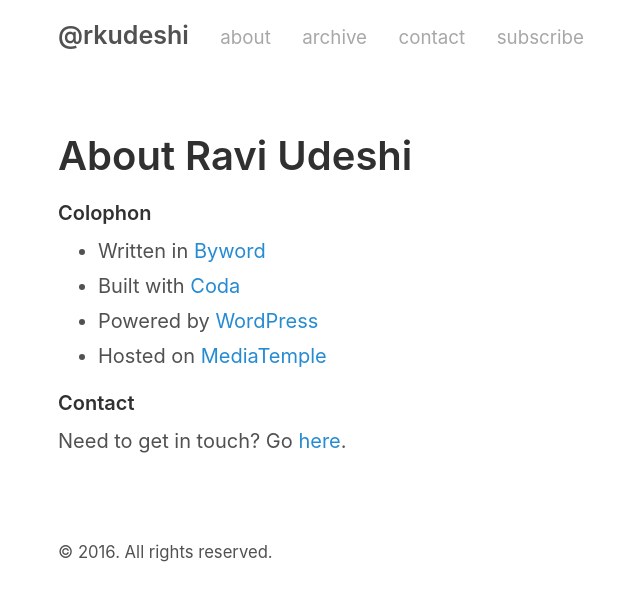
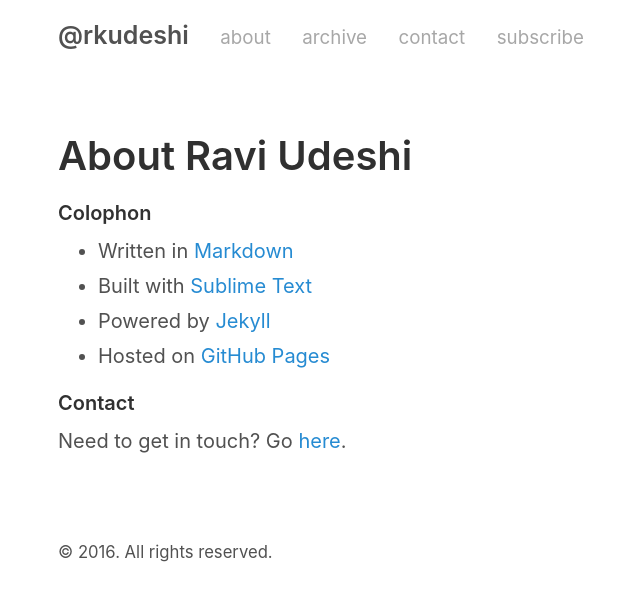
Before and after one commit to rkudeshi/rkudeshi.github.io, a Jekyll site: the page built from about.md, in a window 1280 px wide. Shown: the top 601 px of the page, without its empty margins (232-872 px from the left). Built offline with Jekyll 4.4.1, drawn with Linux system fonts in a browser that asks for light colours.

Commit message:
Update 'about' page

```diff
--- a/about.md
+++ b/about.md
@@ -4,12 +4,13 @@ old-slug: about
 title: About Ravi Udeshi
 ---
 
-<h4>Colophon</h4>
-<ul>
-	<li>Written in <a href="http://bywordapp.com">Byword</a></li>
-	<li>Built with <a href="http://panic.com/coda">Coda</a></li>
-	<li>Powered by <a href="http://wordpress.org">WordPress</a></li>
-	<li>Hosted on <a href="../recommends/mediatemple/index.html">MediaTemple</a></li>
-</ul>
-<h4>Contact</h4>
-<p>Need to get in touch? Go <a href="../contact/index.html">here</a>.</p>
+#### Colophon
+
+* Written in [Markdown](http://commonmark.org)
+* Built with [Sublime Text](http://sublimetext.com)
+* Powered by [Jekyll](http://jekyllrb.com)
+* Hosted on [GitHub Pages](http://pages.github.com)
+
+#### Contact
+
+Need to get in touch? Go <a href="/contact">here</a>.
```
